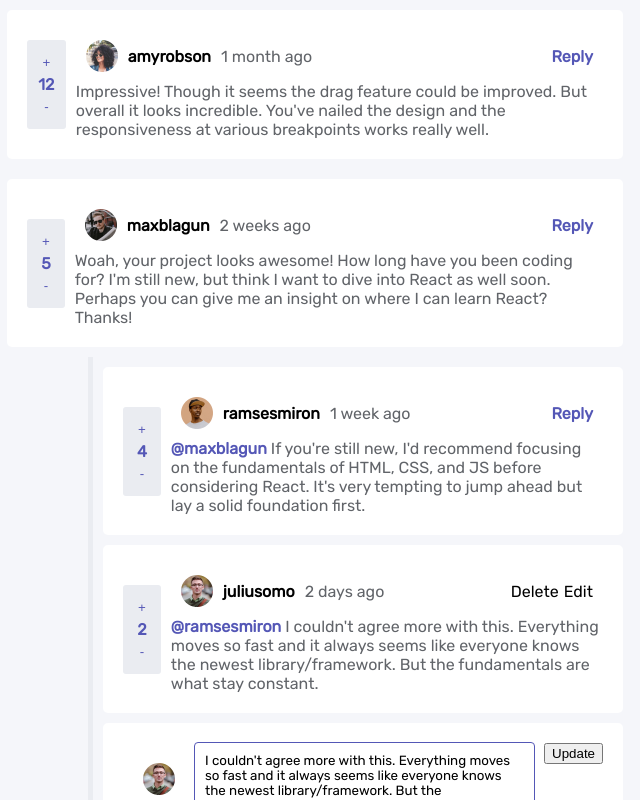
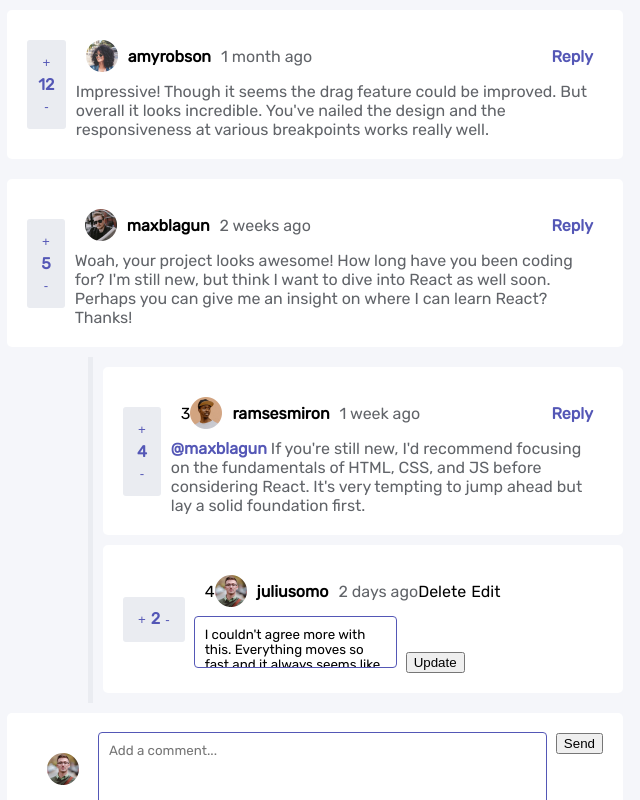
Before and after one commit to malwoodsantoro/interactive-comments, a React (Create React App) app: page / in a window 1280 px wide. Both pictures are taken after a click on the element "Edit". Shown: the top 800 px of the page, without its empty margins (325-965 px from the left). Built offline with nearby package versions, Linux system fonts and the light colour scheme; the HTML template or start-up script is replaced by a standard one.

Commit message:
fix edit functionality

```diff
--- a/src/App.js
+++ b/src/App.js
@@ -69,15 +69,55 @@ function App() {
     }
   }
 
-  const editComment = (comment, commentId, replyId, text) => {
+  const editComment = (comment, editedContent, commentId, replyId) => {
+    console.log(editedContent)
     if (!comment) {
-      alert('reply!')
-    } else {
-      alert('comment')
+      const newComments = comments.map((comment) => {
+        // if the index is not the one we want return the while grup as is
+        if (comment.id !== commentId) return comment;
+        // otherwise create a new one by spreading the existing
+        return {
+          ...comment,
+          // and override the prop which is changed
+          replies: comment.replies.map((reply) => {
+            // again if the component is not the one we want to update
+            // return it as is
+            if (reply.id !== replyId) return reply;
+            // otherwise create a new one by spreading the existing
+            // and adding/modifying the props we want
+            return {
+              ...reply,
+              content: editedContent
+            }
+          })
+        }
+      })
+      console.log(newComments)
+      setComments(newComments)
+      // let updatedReploo = comments.map(comment => {
+      //   if (comment.id == commentId) {
+      //     comment.replies.map(reply => {
+      //       if (reply.id == replyId) {
+      //         return {...comment, : 'cool'}
+      //       } else {
+      //         return reply
+      //       }
+      //     })
+      //   } else {
+      //   console.log('comment' + JSON.stringify(comment))
+      //   return comment
+      //   }
+      //   // return item; // else return unmodified item
+      // })
+      // console.log(updatedReploo)
+      // setComments(updatedReploo)
+
+      // else {
+      //   let updatedComments = comments.filter(comment => !(comment.id === commentId));
+      //   setComments(updatedComments)
+      // }
     }
   }
-
-
 
   return (
     <div className="App">
--- a/src/components/Post.js
+++ b/src/components/Post.js
@@ -81,22 +81,30 @@ const Toggle = styled.div`
   margin-right: 10px;
   color: hsl(238, 40%, 52%);
   font-weight: bold;
-
 `
 
 const Post = ({ content, username, currentUser, current, score, createdAt, isReply, commentId, addReply, comment, replyId, deletePost, editComment, replyTo }) => {
 
   const [count, setCounts] = useState(score)
   const [open, setOpen] = useState(false)
-  const [edit, setEdit] = useState(false);
+  const [editedContent, setEditedContent] = useState(content)
+  const [editMode, setEditMode] = useState(false)
 
   const replyToComment = () => {
     setOpen(!open)
   }
 
   const editContent = () => {
-    setEdit(true);
-    setOpen(true);
+    setEditMode(true);
+  }
+
+  const handleEdit = (e) => {
+    setEditedContent(e.target.value);
+  }
+
+  const handleUpdate = (e) => {
+     editComment(comment, editedContent, commentId, replyId);
+     setEditMode(false);
   }
 
   return (
@@ -114,6 +122,7 @@ const Post = ({ content, username, currentUser, current, score, createdAt, isRep
           </Toggle>
           <div>
             <Header>
+              <div>{replyId}</div>
               <img src={require(`../images/avatars/image-${username}.webp`)} alt={'Photo of user ${$username}'} />
               <User>{username}</User>
               <StyledCreatedAt>{createdAt}</StyledCreatedAt>
@@ -126,12 +135,22 @@ const Post = ({ content, username, currentUser, current, score, createdAt, isRep
               }
             </Header>
             <StyledContent>
-              {!comment ? <span><ReplyTo>@{replyTo} </ReplyTo>{content}</span> : <span>{content}</span>}
+              {editMode ?
+                <span>
+                  <textarea
+                    type="text"
+                    value={editedContent}
+                    placeholder="Add a comment..."
+                    onChange={handleEdit}
+                  />
+                  <button onClick={handleUpdate}>Update</button>
+                </span>
+                : !comment ? <span><ReplyTo>@{replyTo} </ReplyTo>{content}</span> : <span>{content}</span>}
             </StyledContent>
           </div>
         </ToggleandContent>
       </StyledComment>
-      {open && <Textbox content={content} editMode={edit} user={current} addReply={addReply} editComment={editComment} comment={comment} commentId={commentId} replyId={replyId} isReply={true} />}
+      {open && <Textbox content={content} user={current} addReply={addReply} comment={comment} commentId={commentId} replyId={replyId} isReply={true} />}
     </div>
   )
 }
--- a/src/components/Posts.js
+++ b/src/components/Posts.js
@@ -25,9 +25,9 @@ const Posts = ({ comments, currentUser, addComment, addReply, deletePost, editCo
             <div className="posts">
               <Post key={index} username={user.username} score={score} content={content} createdAt={createdAt} currentUser={(currentUser == user.username) ? true : false} comment={true} commentId={commentId} addReply={addReply} deletePost={deletePost} editComment={editComment} />
               <StyledReply>
-                {replies.length > 0 && replies.map(({ index, user, content, createdAt, id: replyId, score, replyingTo }) => {
+                {replies.length > 0 && replies.map(({ index: replyIndex, user, content, createdAt, id: replyId, score, replyingTo }) => {
                   return (
-                    <Post key={index} username={user.username} score={score} content={content} createdAt={createdAt} currentUser={(currentUser == user.username) ? true : false} current={currentUser} comment={false} replyTo={replyingTo} addReply={addReply} commentId={commentId} replyId={replyId} deletePost={deletePost} editComment={editComment} />
+                    <Post key={replyIndex} username={user.username} score={score} content={content} createdAt={createdAt} currentUser={(currentUser == user.username) ? true : false} current={currentUser} comment={false} replyTo={replyingTo} addReply={addReply} commentId={commentId} replyId={replyId} deletePost={deletePost} editComment={editComment} />
                   )
                 }
                 )}
--- a/src/components/Textbox.js
+++ b/src/components/Textbox.js
@@ -23,18 +23,12 @@ const ImgAndText = styled.div`
   justify-content: space-between;
 `
 
-const Textbox = ({ user, content, comment, addComment, addReply, editComment, isReply, commentId, replyId, editMode }) => {
+const Textbox = ({ user, content, comment, addComment, addReply, isReply, commentId, replyId }) => {
 
   const [text, setText] = useState("");
-  const [edit, setEdit] = useState(content)
 
   const handleChange = (e) => {
     setText(e.target.value);
-  }
-
-  const handleEdit = (e) => {
-    console.log('handle edit')
-    setEdit(e.target.value);
   }
 
   const handleSubmit = (e) => {
@@ -46,35 +40,20 @@ const Textbox = ({ user, content, comment, addComment, addReply, editComment, is
     setText("");
   }
 
-
   return (
     <StyledTextbox isReply={isReply}>
       <ImgAndText>
         <CurrentUserImg>
           <img src={require(`../images/avatars/image-juliusomo.webp`)} alt={'Photo of user ${$user}'} />
         </CurrentUserImg>
-          {editMode ?
-            <textarea
-              type="text"
-              value={edit}
-              placeholder="Add a comment..."
-              onChange={handleEdit}
-            />
-            :
         <textarea
           type="text"
           value={text}
           placeholder="Add a comment..."
           onChange={handleChange}
         />
-          }
         <div>
-            {editMode ?
-              <button onClick={() => editComment(comment, commentId, replyId, text)}>Update</button>
-              :
           <button onClick={handleSubmit}>Send</button>
-
-            }
         </div>
       </ImgAndText>
     </StyledTextbox>
```
Lines whose indentation alone changed are shown as unchanged.
